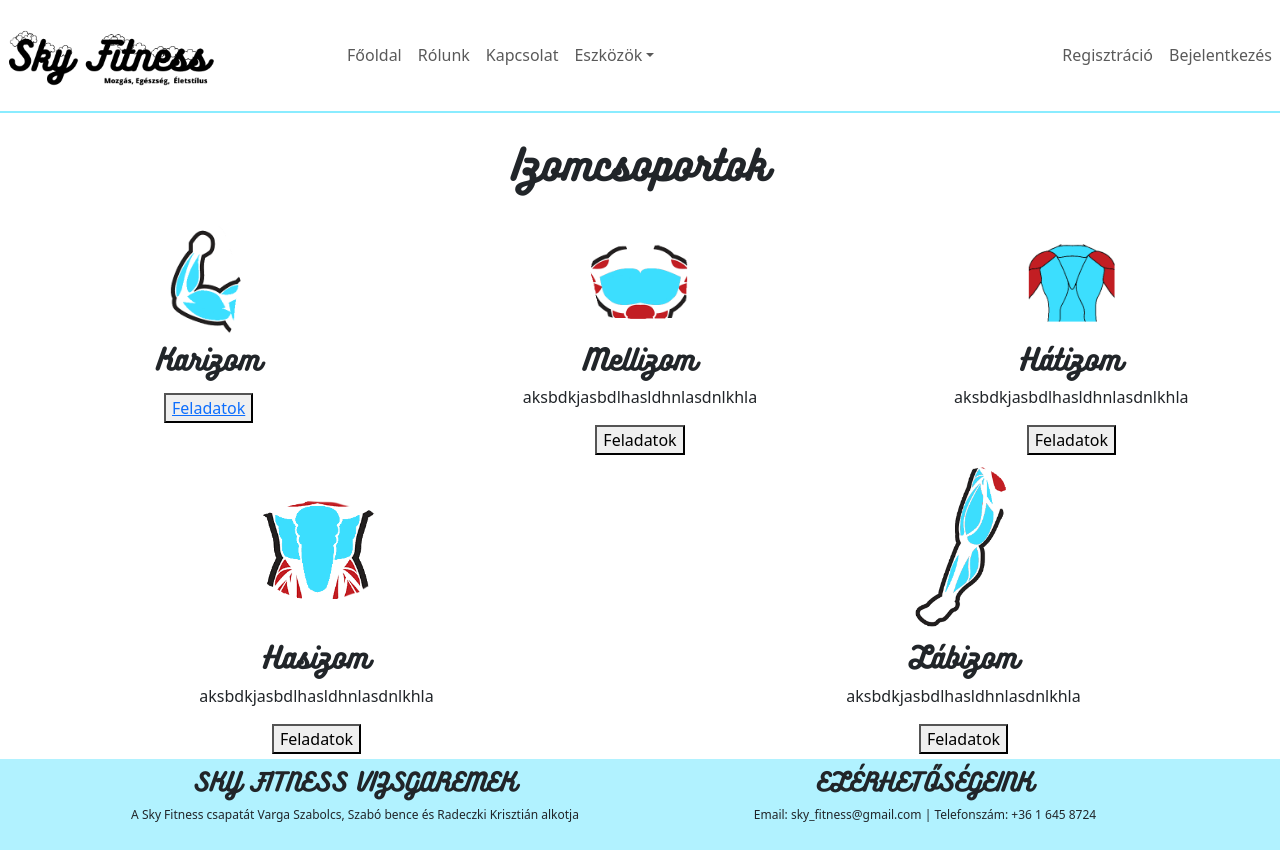
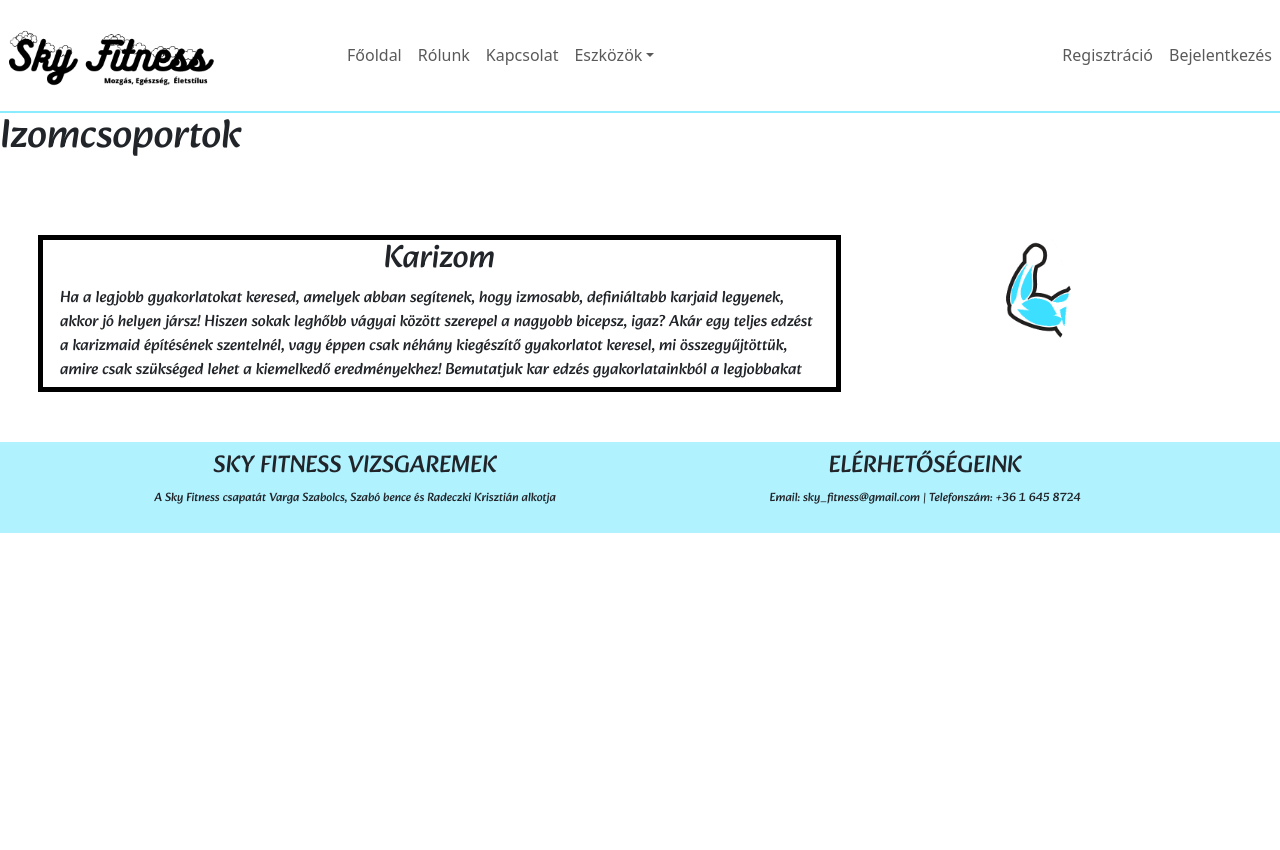
Before and after one commit to rkisztian/vizsgaremek-frontend, a React (Create React App) app: page / in a window 1280 px wide. After the commit the page ends 800 px from the top, so only its background shows below. Built offline with nearby package versions, Linux system fonts and the light colour scheme; the HTML template or start-up script is replaced by a standard one.

Commit message:
folytatások

```diff
--- a/src/App.css
+++ b/src/App.css
@@ -1,10 +1,21 @@
+
+
 @font-face {
   font-family: Bukhari;
   src: url(/public/Bukhari.ttf);
 }
 
+@font-face{
+  font-family: Alkatra;
+  src: url(/public/Alkatra.ttf);
+}
+
 h1,h2,h3,h4{
-  font-family: Bukhari;
+  font-family: Alkatra;
+}
+
+p{
+  font-family: Alkatra;
 }
 
 /*------Register Form-----*/
@@ -72,11 +83,18 @@ table.center {
 
 /*-----Home Page-----*/
 
-
-
 .izmok{
   align-items: center;
   text-align: center;
+  margin: 50px;
+}
+
+.izmok .col-8{
+  border: 5px solid black;
+}
+
+.izmok .col-8 p{
+  text-align: left;
   margin: 5px;
 }
 
@@ -84,26 +102,42 @@ table.center {
   width: 30%;
 }
 
+.izmok button{
+  margin: 5px;
+  border-radius: 5px;
+}
+
+.izmok .Link{
+  text-decoration: none;
+}
+
 
 /*-----Arm Page-----*/
 
+.parallax{
+  background-image: url(/src/Images/hatter.png);
+  min-height: 350px;
+  background-attachment: fixed;
+  background-position: center;
+  background-repeat: no-repeat;
+  background-size: cover;
+  padding-top: 150px;
+  color: #8aecff;
+}
+
 .armPage{
   text-align: center;
-  font-family: Bukhari;
-
 }
 
 .gyakorlatok{
   border: 3px solid black;
   border-radius: 10px;
   margin: 100px;
-  font-size: 15px;
+  font-size: 18px;
   text-align:left;
-  font-family: 'Trebuchet MS', 'Lucida Sans Unicode', 'Lucida Grande', 'Lucida Sans', Arial, sans-serif;
 }
 
 .gyakorlatok .col-4{
-  border: 3px solid black;
-  border-radius: 10px;
+
 
 }
--- a/src/Pages/Exercises/Arms.tsx
+++ b/src/Pages/Exercises/Arms.tsx
@@ -16,23 +16,47 @@ export default class Arms extends Component {
             {
                 image: '../../Images/scotpad.gif',
                 video: null,
-                name: 'Bicepsz Scott Padon',
-                discription: 'A Lorem Ipsum egy egyszerû szövegrészlete, szövegutánzata a betûszedõ és nyomdaiparnak. A Lorem Ipsum az 1500-as évek óta standard szövegrészletként szolgált az iparban; mikor egy ismeretlen nyomdász összeállította a betûkészletét és egy példa-könyvet vagy szöveget nyomott papírra, ezt használta. Nem csak 5 évszázadot élt túl, de az elektronikus betûkészleteknél is változatlanul megmaradt. Az 1960-as években népszerûsítették a Lorem Ipsum részleteket magukbafoglaló Letraset lapokkal, és legutóbb softwarekkel mint például az Aldus Pagemaker.',
+                name: 'Bicepsz karhajlítás állva kézi súlyzóval',
+                discription: 'Ragadj meg egy pár kézi súlyzót és engedd le magad mellé! Fordítsd úgy a karjaid, hogy a tenyereid egymás felé nézzenek! Anélkül, hogy a felkarod elmozdítanád, hajlítsd be a könyököd, és ahogy emeled a súlyzót, közelítsd a vállaid felé! Ekkor tarts szünetet, feszítsd meg a bicepszed és lassan engedd vissza a súlyt a kiinduló helyzetbe! Minden ismétlésnél teljesen nyújtsd ki a karjaid a kezdő pozícióban!',
             },
 
             {
                 image: '../../Images/concBiceps.gif"',
                 video: null,
-                name: 'Koncentrált Bicepsz',
-                discription: 'A Lorem Ipsum egy egyszerû szövegrészlete, szövegutánzata a betûszedõ és nyomdaiparnak. A Lorem Ipsum az 1500-as évek óta standard szövegrészletként szolgált az iparban; mikor egy ismeretlen nyomdász összeállította a betûkészletét és egy példa-könyvet vagy szöveget nyomott papírra, ezt használta. Nem csak 5 évszázadot élt túl, de az elektronikus betûkészleteknél is változatlanul megmaradt. Az 1960-as években népszerûsítették a Lorem Ipsum részleteket magukbafoglaló Letraset lapokkal, és legutóbb softwarekkel mint például az Aldus Pagemaker.',
-            }
+                name: 'Kalapács bicepsz karhajlítás',
+                discription: 'Fogj egy pár kézi súlyzót és engedd le őket a tested mellé, úgy, hogy a tenyereid a combjaid felé nézzenek! A felkar elmozdulása nélkül hajlítsd be a könyököd és közelítsd a súlyzókat a vállaidhoz, amennyire csak tudod! Rövid szünet után lassan engedd vissza a súlyt a kiindulóhelyzetbe! Minden alkalommal, amikor leengeded a súlyt, teljesen nyújtsd ki a karod!',
+            },
+
+            {
+                image: '../../Images/concBiceps.gif"',
+                video: null,
+                name: 'Kalapács bicepsz karhajlítás',
+                discription: 'Fogj egy pár kézi súlyzót és engedd le őket a tested mellé, úgy, hogy a tenyereid a combjaid felé nézzenek! A felkar elmozdulása nélkül hajlítsd be a könyököd és közelítsd a súlyzókat a vállaidhoz, amennyire csak tudod! Rövid szünet után lassan engedd vissza a súlyt a kiindulóhelyzetbe! Minden alkalommal, amikor leengeded a súlyt, teljesen nyújtsd ki a karod!',
+            },
+
+            {
+                image: '../../Images/concBiceps.gif"',
+                video: null,
+                name: 'Kalapács bicepsz karhajlítás',
+                discription: 'Fogj egy pár kézi súlyzót és engedd le őket a tested mellé, úgy, hogy a tenyereid a combjaid felé nézzenek! A felkar elmozdulása nélkül hajlítsd be a könyököd és közelítsd a súlyzókat a vállaidhoz, amennyire csak tudod! Rövid szünet után lassan engedd vissza a súlyt a kiindulóhelyzetbe! Minden alkalommal, amikor leengeded a súlyt, teljesen nyújtsd ki a karod!',
+            },
+
+            {
+                image: '../../Images/concBiceps.gif"',
+                video: null,
+                name: 'Kalapács bicepsz karhajlítás',
+                discription: 'Fogj egy pár kézi súlyzót és engedd le őket a tested mellé, úgy, hogy a tenyereid a combjaid felé nézzenek! A felkar elmozdulása nélkül hajlítsd be a könyököd és közelítsd a súlyzókat a vállaidhoz, amennyire csak tudod! Rövid szünet után lassan engedd vissza a súlyt a kiindulóhelyzetbe! Minden alkalommal, amikor leengeded a súlyt, teljesen nyújtsd ki a karod!',
+            },
 
         ]
 
         return <Container>
+
             <section className="armPage">
                     <br />
-                    <h1>Gyakorlatok</h1>
+                    <div className='parallax'>
+                        <h2>Kar edzés a nagyobb Karokért | A legjobb karizom gyakorlatok</h2>
+                    </div>
 
 
                     <div className="gyakorlat">
--- a/src/Pages/HomePage.tsx
+++ b/src/Pages/HomePage.tsx
@@ -18,52 +18,32 @@ export default class HomePage extends Component<{}, State> {
 
     render(){
 
-        return <div className="izmok">
+        return <section>
+            <h1>Izomcsoportok</h1>
+            <div className="izmok">
             <br />
-            <h1>Izomcsoportok</h1>
-            <br />
-            <div className="conatiner-fluid">
+            <div className="conatiner">
                 <div className="row">
+                    <div className="col-8">
+                        <h2>Karizom</h2>
+                        <p>Ha a legjobb gyakorlatokat keresed, amelyek abban segítenek, hogy izmosabb,
+                            definiáltabb karjaid legyenek, akkor jó helyen jársz!
+                            Hiszen sokak leghőbb vágyai között szerepel a nagyobb bicepsz, igaz? Akár egy teljes edzést a karizmaid építésének szentelnél,
+                            vagy éppen csak néhány kiegészítő gyakorlatot keresel, mi összegyűjtöttük, amire csak szükséged lehet a kiemelkedő eredményekhez!
+                            Bemutatjuk kar edzés gyakorlatainkból a legjobbakat</p>
+                    </div>
                     <div className="col-4">
-                        <img src={Karizom} alt="karizom"/>
-                        <h3>Karizom</h3>
-                        <p></p>
-                        <button><Link to="/arm">Feladatok</Link></button>
+                        <Link to="/arm">
+                            <img src={Karizom} alt="karizom" />
+                        </Link>
                     </div>
 
-                    <div className="col-4">
-                        <img src={Mellizom} alt="karizom"/>
-                        <h3>Mellizom</h3>
-                        <p>aksbdkjasbdlhasldhnlasdnlkhla</p>
-                        <button>Feladatok</button>
-                    </div>
-
-                    <div className="col-4">
-                        <img src={Hatizom} alt="karizom"/>
-                        <h3>Hátizom</h3>
-                        <p>aksbdkjasbdlhasldhnlasdnlkhla</p>
-                        <button>Feladatok</button>
-                    </div>
-                </div>
-                <div className="row">
-                    <div className="col-6">
-                        <img src={Hasizom} alt="karizom"/>
-                        <h3>Hasizom</h3>
-                        <p>aksbdkjasbdlhasldhnlasdnlkhla</p>
-                        <button>Feladatok</button>
-                    </div>
-
-                    <div className="col-6">
-                        <img src={Labizom} alt="karizom"/>
-                        <h3>Lábizom</h3>
-                        <p>aksbdkjasbdlhasldhnlasdnlkhla</p>
-                        <button>Feladatok</button>
-
-                    </div>
                 </div>
 
             </div>
 
         </div>
+        </section>
+
     }
 }
```
Also changed, not shown: public/Alkatra.ttf (added), src/Images/hatter.png (added).
